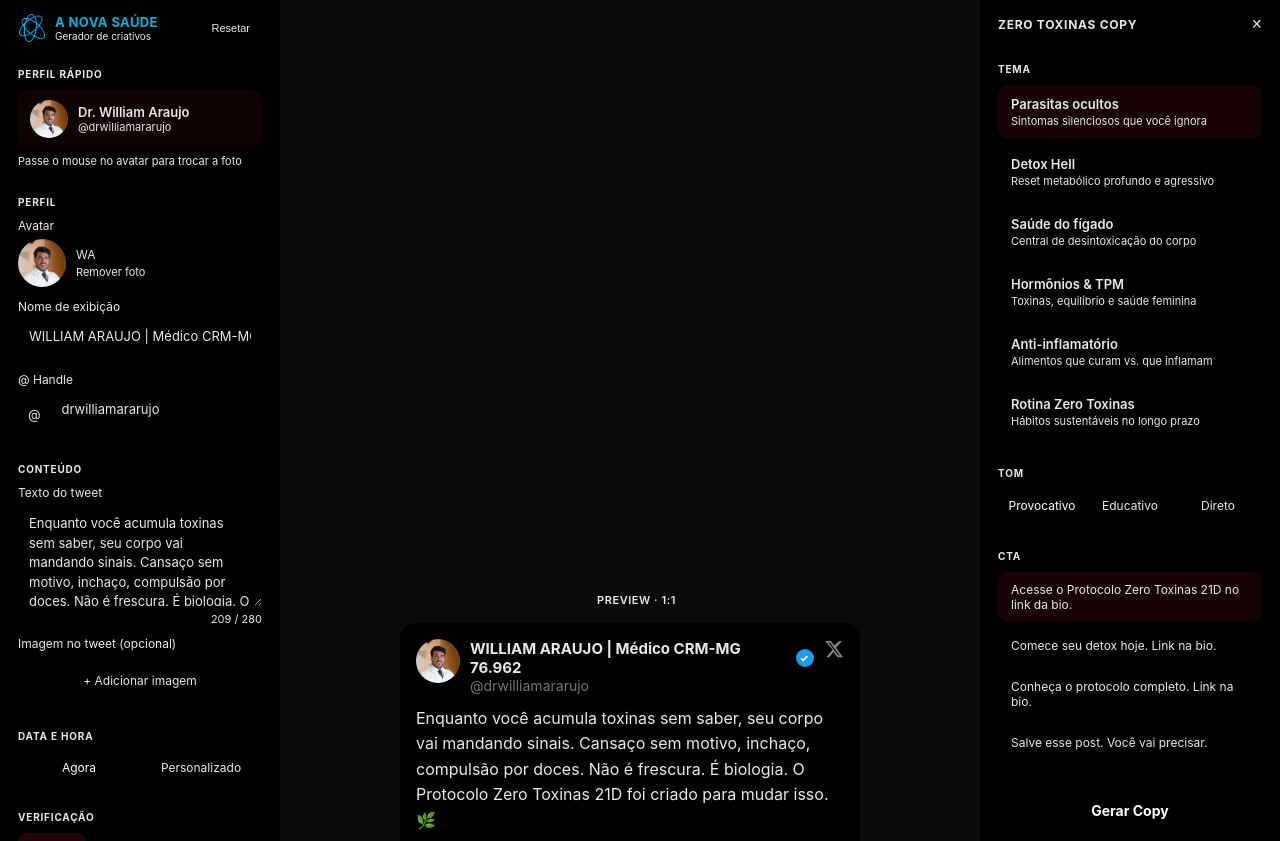
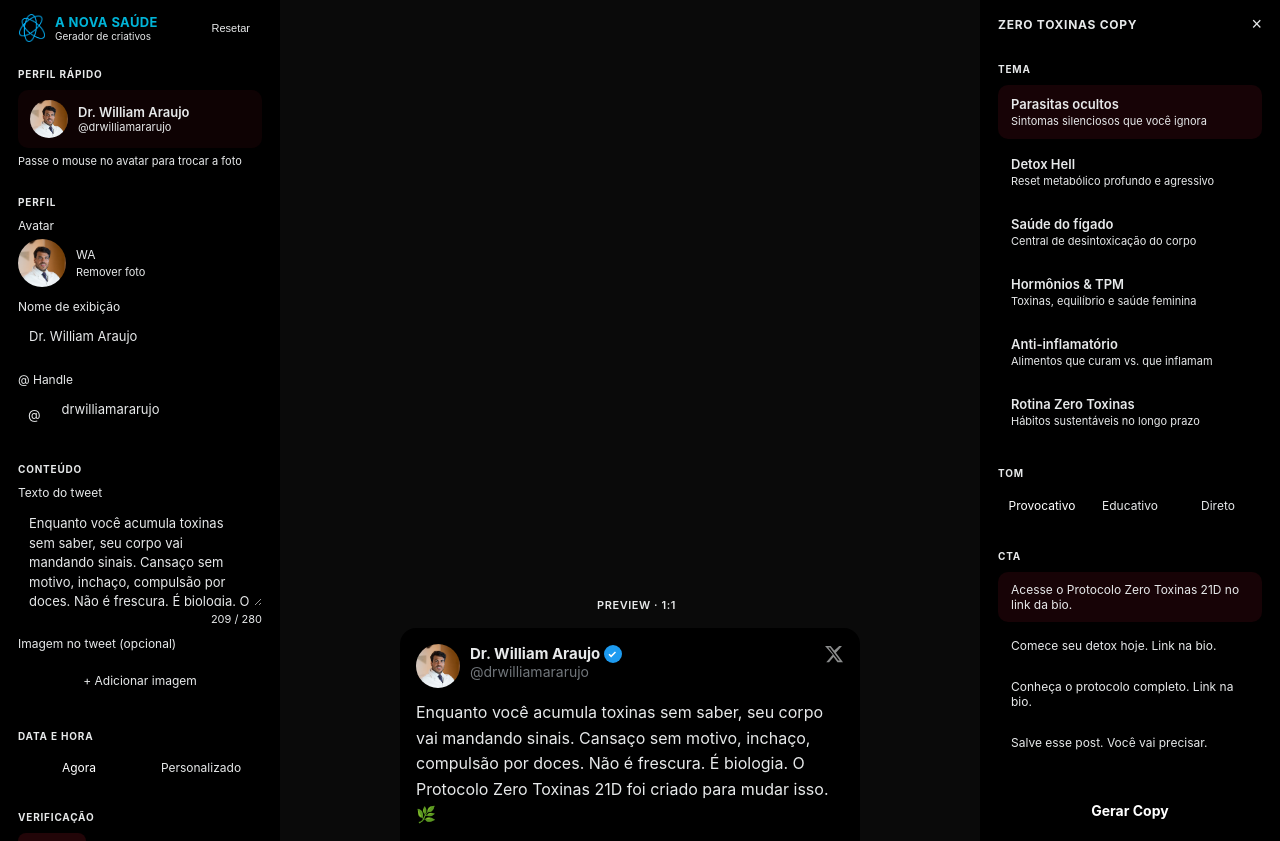
Before and after one commit to peduardoveloso-star/nova-saude-criativo, a Next.js app: page / in a window 1280 px wide. Shown: the top 841 px of the page. Built offline with nearby package versions, Linux system fonts and the light colour scheme.

Commit message:
Update Generator.tsx

```diff
--- a/src/components/Generator.tsx
+++ b/src/components/Generator.tsx
@@ -41,7 +41,7 @@ export default function Generator() {
   const tweetImgRef = useRef<HTMLInputElement>(null);
 
   // Profile
-  const [displayName, setDisplayName] = useState('WILLIAM ARAUJO | Médico CRM-MG 76.962');
+  const [displayName, setDisplayName] = useState('Dr. William Araujo');
   const [handle,      setHandle]      = useState('drwilliamararujo');
   const [photoUrl,    setPhotoUrl]    = useState<string>('/dr-william.jpg');
 
```
